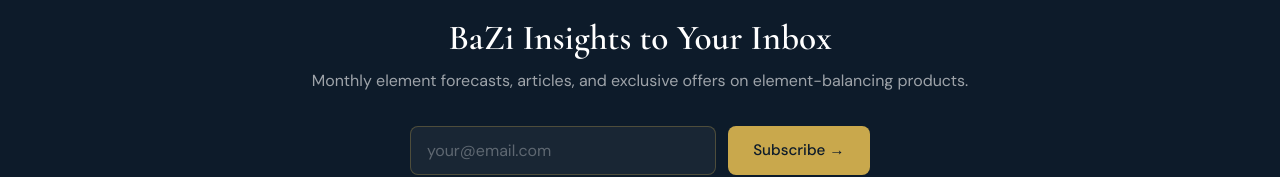
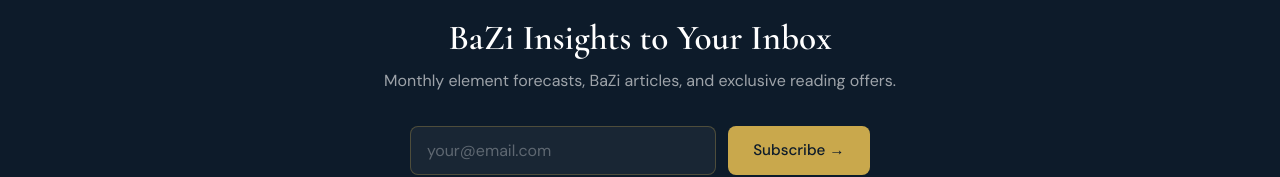
Before and after one commit to ronbai6868-oss/bazioracle, a website: page index.html in a window 1280 px wide. Shown: the part 3343-3520 px from the top of the page. Drawn offline with nearby package versions, Linux system fonts and the light colour scheme.

Commit message:
Update index.html
删除实体商品

```diff
--- a/index.html
+++ b/index.html
@@ -239,65 +239,7 @@
 </section>
 
 <!-- ── 商品区（暂时隐藏，开通店铺后取消注释）
-<section class="shop-bg">
-  <div class="container">
-    <p class="section-label"><span class="en">★ Balance Your Elements</span><span class="zh">★ 平衡你的五行</span></p>
-    <h2 class="section-title"><span class="en">Strengthen What Your Chart Is Missing</span><span class="zh">加强命盘中缺失的五行</span></h2>
-    <p class="section-sub en">Each element corresponds to specific colours and objects. Surrounding yourself with your missing elements restores balance.</p>
-    <p class="section-sub zh">每种五行对应特定的颜色和物品。用缺失的五行元素装点你的生活，可以有效恢复命盘平衡。</p>
-    <div class="grid-4 mt-3">
-      <article class="product-card">
-        <div class="p-img" style="background:linear-gradient(135deg,#1A3050,#2C5282)">💎</div>
-        <div class="p-info">
-          <span class="tag tag-water" style="margin-bottom:.5rem;display:inline-block"><span class="en">Water Element</span><span class="zh">水元素</span></span>
-          <h4><span class="en">Black Obsidian Bracelet</span><span class="zh">黑曜石手链</span></h4>
-          <p class="en">Activates Water energy. Boosts intuition and clarity.</p>
-          <p class="zh">激活水元素，提升直觉力与心智清晰度。</p>
-          <span class="p-price">$28.00</span>
-          <a href="/shop/" class="p-btn"><span class="en">View in Shop →</span><span class="zh">查看商品 →</span></a>
-        </div>
-      </article>
-      <article class="product-card">
-        <div class="p-img" style="background:linear-gradient(135deg,#7A1C1C,#C04040)">🔴</div>
-        <div class="p-info">
-          <span class="tag tag-fire" style="margin-bottom:.5rem;display:inline-block"><span class="en">Fire Element</span><span class="zh">火元素</span></span>
-          <h4><span class="en">Cinnabar Red Crystal Pendant</span><span class="zh">朱砂红晶吊坠</span></h4>
-          <p class="en">Enhances Fire energy. Boosts recognition and confidence.</p>
-          <p class="zh">增强火元素，提升贵人缘与自信心。</p>
-          <span class="p-price">$35.00</span>
-          <a href="/shop/" class="p-btn"><span class="en">View in Shop →</span><span class="zh">查看商品 →</span></a>
-        </div>
-      </article>
-      <article class="product-card">
-        <div class="p-img" style="background:linear-gradient(135deg,#2D5A3D,#4A7C6F)">🌿</div>
-        <div class="p-info">
-          <span class="tag tag-wood" style="margin-bottom:.5rem;display:inline-block"><span class="en">Wood Element</span><span class="zh">木元素</span></span>
-          <h4><span class="en">Green Jade Guanyin Pendant</span><span class="zh">绿玉观音吊坠</span></h4>
-          <p class="en">Strengthens Wood element. Promotes growth and healing.</p>
-          <p class="zh">强化木元素，促进成长与身心康愈。</p>
-          <span class="p-price">$42.00</span>
-          <a href="/shop/" class="p-btn"><span class="en">View in Shop →</span><span class="zh">查看商品 →</span></a>
-        </div>
-      </article>
-      <article class="product-card">
-        <div class="p-img" style="background:linear-gradient(135deg,#5A4A1A,#C9A84C)">🌕</div>
-        <div class="p-info">
-          <span class="tag tag-earth" style="margin-bottom:.5rem;display:inline-block"><span class="en">Earth Element</span><span class="zh">土元素</span></span>
-          <h4><span class="en">Yellow Tiger Eye Bracelet</span><span class="zh">黄虎眼手链</span></h4>
-          <p class="en">Grounds Earth energy. Brings abundance and stability.</p>
-          <p class="zh">稳固土元素，招财纳福、增强稳定感。</p>
-          <span class="p-price">$38.00</span>
-          <a href="/shop/" class="p-btn"><span class="en">View in Shop →</span><span class="zh">查看商品 →</span></a>
-        </div>
-      </article>
-    </div>
-    <div class="text-center mt-3">
-      <a href="/shop/" class="btn btn-gold btn-lg">
-        <span class="en">✦ Explore Full Element Shop</span><span class="zh">✦ 浏览完整五行商品店</span>
-      </a>
-    </div>
-  </div>
-</section>
+
 
 <!-- Ad Unit -->
 <div class="container"><div class="ad-wrap"><!-- ADSENSE UNIT --></div></div>
@@ -307,7 +249,7 @@
   <div class="container">
     <p class="section-label" style="color:var(--gold-l)"><span class="en">★ Free Weekly Wisdom</span><span class="zh">★ 免费每周智慧</span></p>
     <h2><span class="en">BaZi Insights to Your Inbox</span><span class="zh">八字智慧，直送邮箱</span></h2>
-    <p><span class="en">Monthly element forecasts, articles, and exclusive offers on element-balancing products.</span><span class="zh">每月五行运势预测、深度文章，以及五行平衡商品专属优惠。</span></p>
+    <p><span class="en">Monthly element forecasts, BaZi articles, and exclusive reading offers.</span><span class="zh">每月五行运势预测、八字文章，以及解读专属优惠。</span></p>
     <form class="nl-form" id="nl-form">
       <input type="email" class="nl-input" placeholder="your@email.com" required>
       <button type="submit" class="btn btn-gold"><span class="en">Subscribe →</span><span class="zh">订阅 →</span></button>
```
